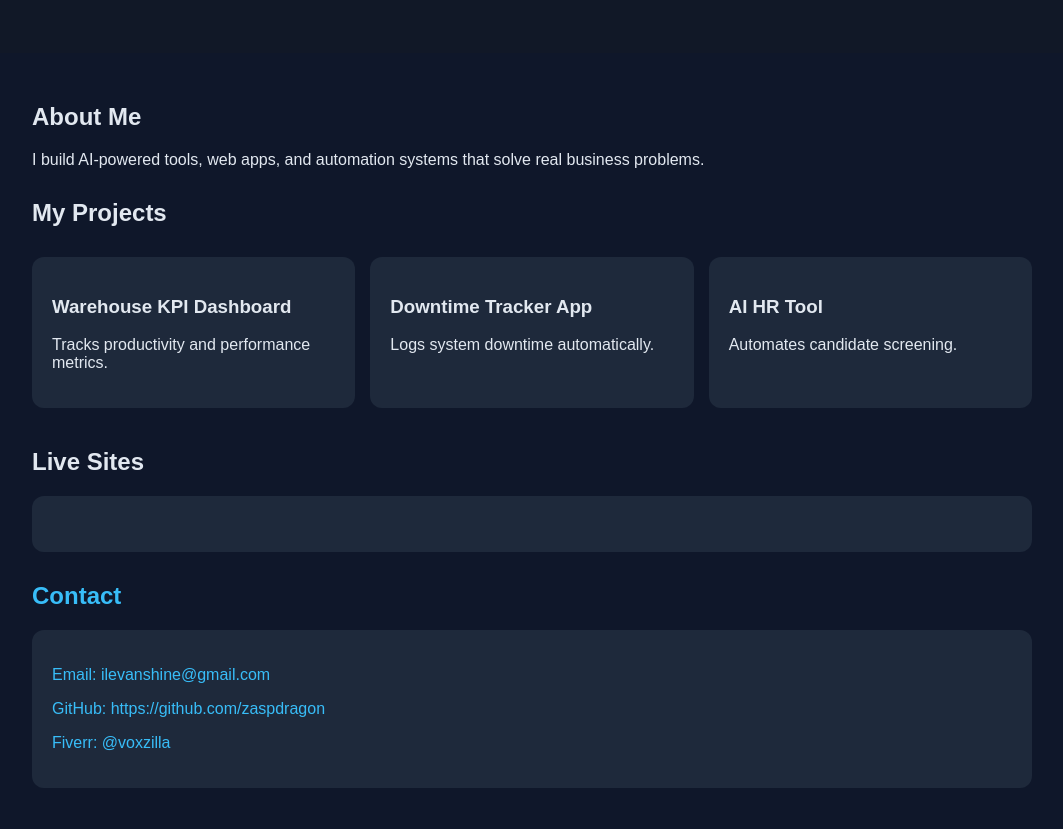
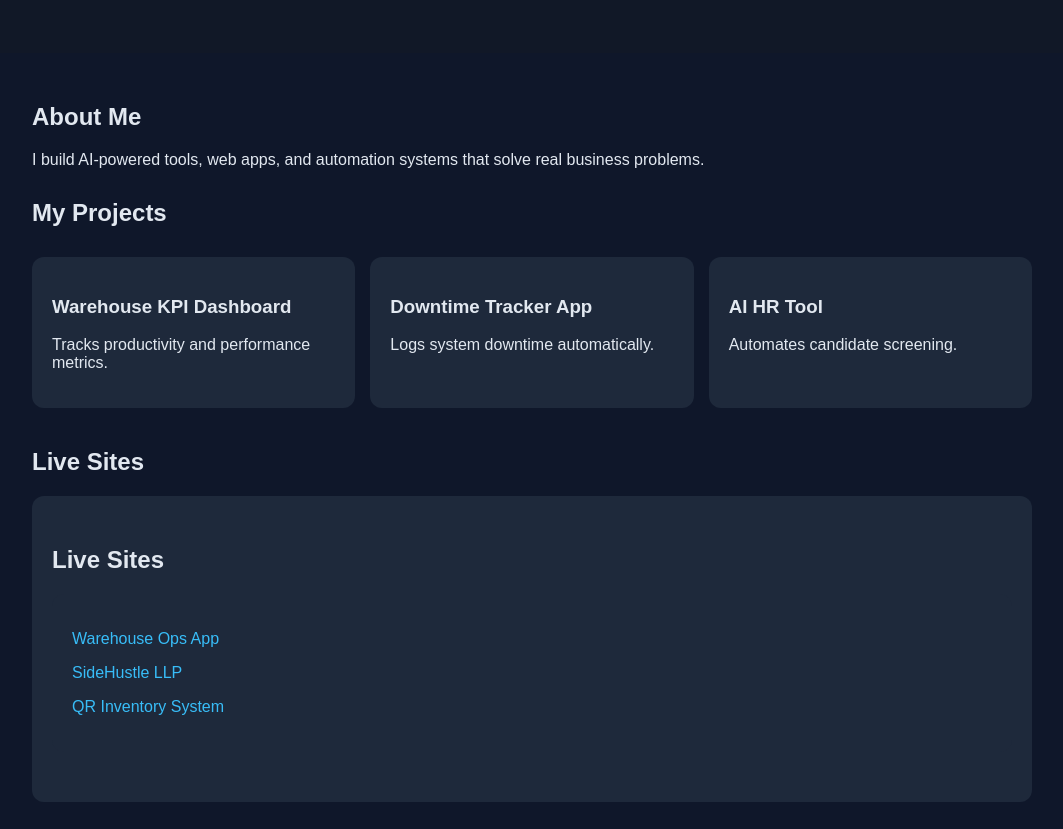
Before and after one commit to ZaspDragon/Github-Portfolio-website, a plain HTML site: page index.html in a window 1280 px wide. Shown: the part 122-951 px from the top of the page, without its empty margins (108-1171 px from the left). Drawn offline with Linux system fonts and the light colour scheme.

Commit message:
Update live sites section with new links
Added new live site links for Warehouse Ops App, SideHustle LLP, and updated QR Inventory System.

```diff
--- a/index.html
+++ b/index.html
@@ -78,9 +78,18 @@
   <div class="section">
     <h2>Live Sites</h2>
     <div class="card">
-      <p><a target="https://zaspdragon.github.io/Downtime-tracker"/</a></p>
-      <p><a target="https://zaspdragon.github.io/Cycle-count"/</a></p>
-      <p><a target="https://zaspdragon.github.io/QRTimeclock"/</a></p>
+     <div class="section">
+  <h2>Live Sites</h2>
+  <div class="card">
+
+    <p><a href="https://zaspdragon.github.io/Warehouse-Ops-App/" target="_blank">Warehouse Ops App</a></p>
+
+    <p><a href="https://zaspdragon.github.io/SideHustle-LLP/" target="_blank">SideHustle LLP</a></p>
+
+    <p><a href="https://zaspdragon.github.io/QRTimeclock/" target="_blank">QR Inventory System</a></p>
+
+  </div>
+</div>
     </div>
   </div>
 
```
